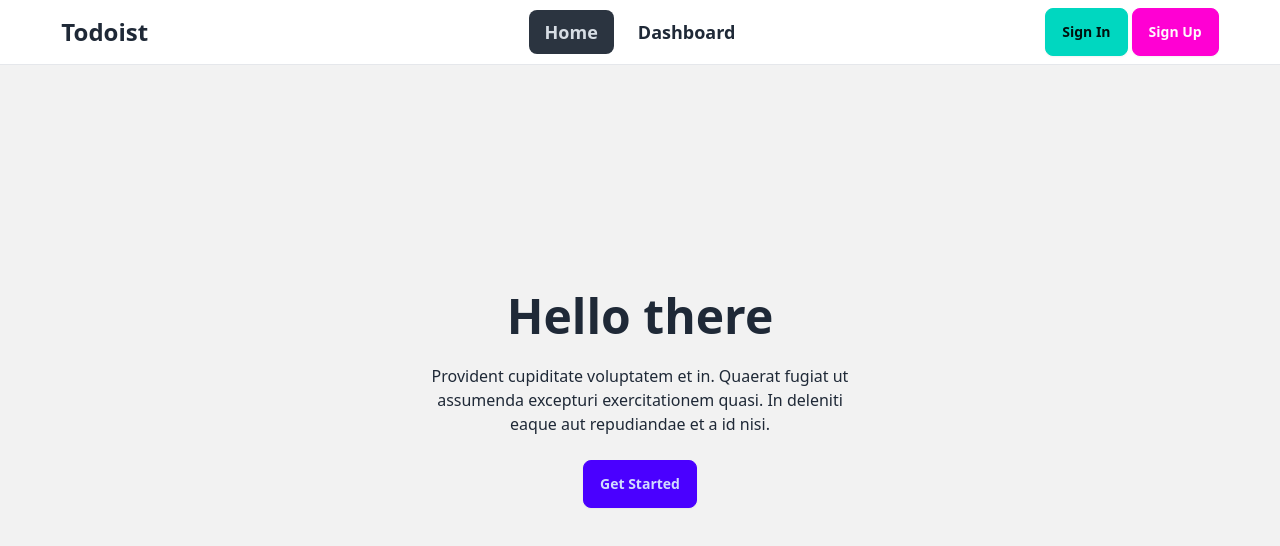
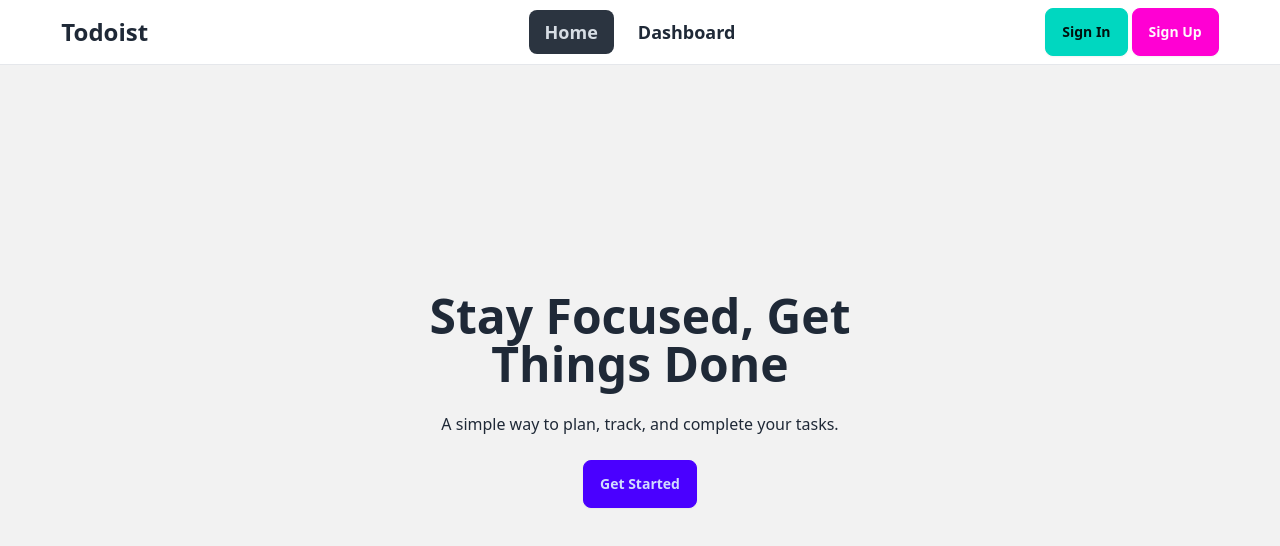
Before and after one commit to adnansyed101/todoist-client, a React (Vite) app: page / in a window 1280 px wide. Shown: the top 546 px of the page. Built offline with nearby package versions, Linux system fonts and the light colour scheme; no server answers.

Commit message:
Change hero page text.

```diff
--- a/src/pages/HomePage.jsx
+++ b/src/pages/HomePage.jsx
@@ -5,11 +5,9 @@ const HomePage = () => {
     <div className="hero bg-base-200 min-h-screen">
       <div className="hero-content text-center">
         <div className="max-w-md">
-          <h1 className="text-5xl font-bold">Hello there</h1>
+          <h1 className="text-5xl font-bold">Stay Focused, Get Things Done</h1>
           <p className="py-6">
-            Provident cupiditate voluptatem et in. Quaerat fugiat ut assumenda
-            excepturi exercitationem quasi. In deleniti eaque aut repudiandae et
-            a id nisi.
+            A simple way to plan, track, and complete your tasks.
           </p>
           <Link to={"/dashboard/addTask"} className="btn btn-primary">
             Get Started
```
